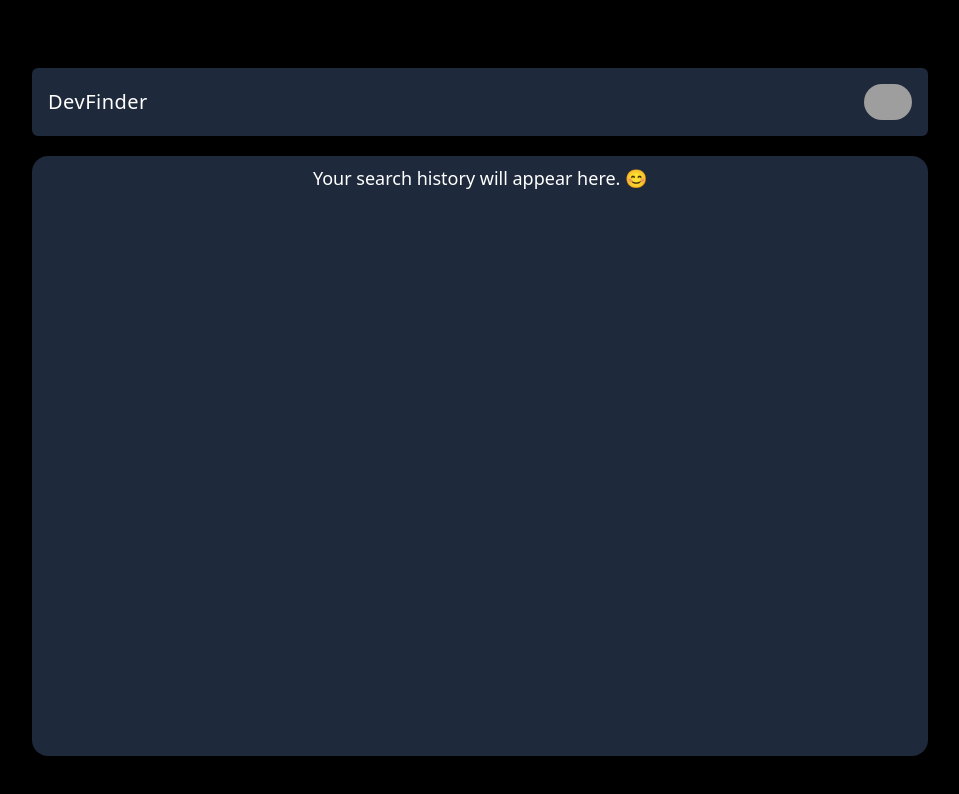
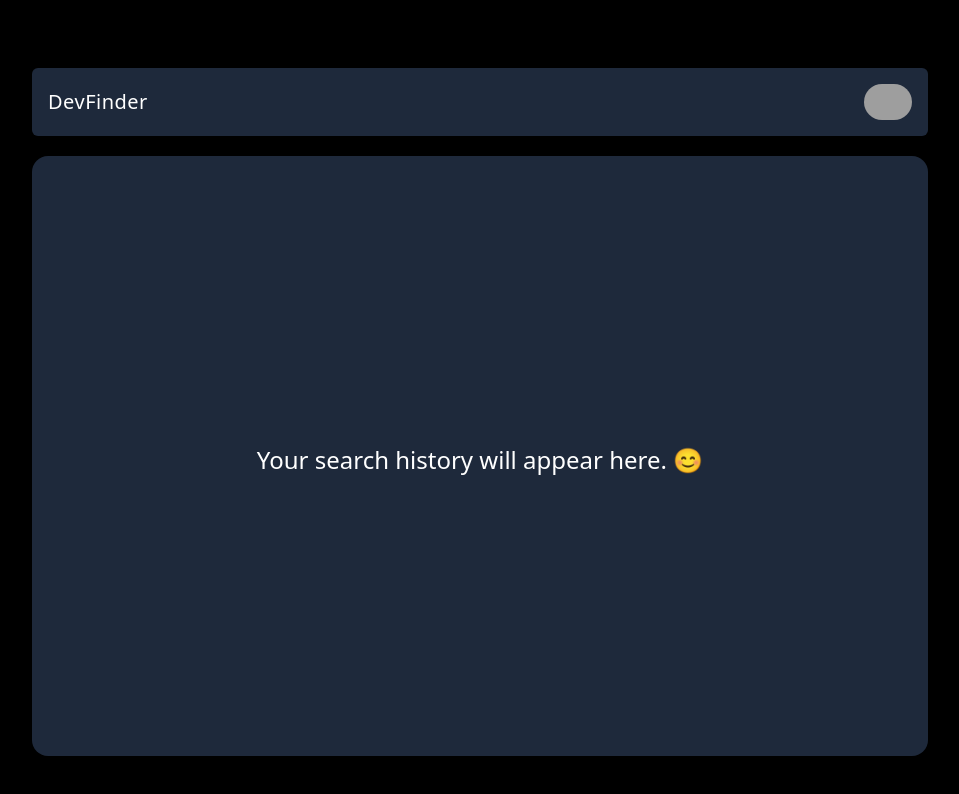
Before and after one commit to Aayush259/Find-GitHub-User, a React (Vite) app: page /Find-GitHub-User/history in a window 1280 px wide. Shown: the top 794 px of the page, without its empty margins (160-1119 px from the left). Built offline with nearby package versions, Linux system fonts and the light colour scheme; grey boxes are pictures that could not be loaded.

Commit message:
Update history UI

```diff
--- a/src/App.jsx
+++ b/src/App.jsx
@@ -1,13 +1,30 @@
-import React from 'react';
+import React, { useState, useEffect } from 'react';
+import { Outlet } from 'react-router-dom';
+import { HistoryContextProvider } from './historyContext/HistoryContext.jsx'
 import Header from './components/Header.jsx';
-import { Outlet } from 'react-router-dom';
 
 export default function App() {
 
+  // State for user history,
+  const [userHistory, setUserHistory] = useState([]);
+
+  // Getting history from local storage.
+  useEffect(() => {
+    const history = JSON.parse(localStorage.getItem('history')) || [];
+    setUserHistory(history);
+  }, []);
+
+  // Updating history in local storage when userHistory state changes.
+  useEffect(() => {
+    localStorage.setItem('history', JSON.stringify(userHistory));
+  }, [userHistory]);
+
   return (
     <div className='bg-black text-white min-h-screen overflow-x-hidden flex flex-col justify-center items-center'>
-      <Header />
-      <Outlet />
+      <HistoryContextProvider value={{ userHistory, setUserHistory }}>
+        <Header />
+        <Outlet />
+      </HistoryContextProvider>
     </div>
   );
 };
--- a/src/components/GithubUserInfo.jsx
+++ b/src/components/GithubUserInfo.jsx
@@ -1,5 +1,6 @@
-import React from 'react';
+import React, { useContext, useEffect } from 'react';
 import PropTypes from 'prop-types';
+import { HistoryContext } from '../historyContext/HistoryContext.jsx';
 import locationIcon from '../images/location-dot-light.svg';
 import buildingIcon from '../images/building-light.svg';
 import linkIcon from '../images/link-light.svg';
@@ -22,6 +23,14 @@ GitHubUserInfo.propTypes = {
 };
 
 export default function GitHubUserInfo({ Data }) {
+
+    // Getting setUserHistory function from context.
+    const {setUserHistory} = useContext(HistoryContext);
+
+    // Updating userHistory.
+    useEffect(() => {
+        setUserHistory(prevHistory => [{id: Date.now(), name: Data['login']}, ...prevHistory]);
+    }, []);
 
     return (
         <>
--- a/src/components/History.jsx
+++ b/src/components/History.jsx
@@ -1,16 +1,10 @@
-import React, { useEffect, useState } from 'react';
-import Loader from './Loader.jsx';
+import React, { useContext } from 'react';
+import { HistoryContext } from '../historyContext/HistoryContext.jsx';
 
 export default function History() {
 
-    // State for userHistory.
-    const [userHistory, setUserHistory] = useState(null);
-
-    // Getting history from local storage.
-    useEffect(() => {
-        const history = JSON.parse(localStorage.getItem('history')) || [{id: null, name: 'Your search history will appear here. 😊'}];
-        setUserHistory(history);
-    }, []);
+    // Getting history from context.
+    const { userHistory } = useContext(HistoryContext);
 
     // This function returns the date in the format day-month-year.
     const formatDate = (milliseconds) => {
@@ -27,21 +21,30 @@ export default function History() {
 
     return (
         <div className='
-            flex flex-col items-center mb-4 p-2 mx-auto mt-1
+            flex flex-col items-center mb-4 p-2 pt-4 mx-auto mt-1
             max-w-4xl w-[95%] min-h-[75vh]
             bg-slate-800
             rounded-2xl'
         >
             {
-                userHistory ?
-                userHistory.map((history) => <p
+                userHistory.length > 0 ?
+                userHistory.map((history) => <div
                     key={history.id}
                     className='
-                        text-lg'
+                        text-lg w-full flex justify-between
+                        border-b border-slate-500 p-3'
                 >
-                    <span>{formatDate(history['id'])}</span><span>{history['name']}</span>
-                </p>) :
-                <Loader />
+                    <p className='w-full'><span className=''>{formatDate(history['id'])}</span><span className='pl-7'>{history['name']}</span></p>
+                    <button className='hover:opacity-80'>
+                        <img src='https://raw.githubusercontent.com/Aayush259/Dictionary/c4256ba868a07d677bcc25ff861a58f8606969d8/src/images/xmark-light.svg' alt='Remove item' width={20} />
+                    </button>
+                </div>) :
+                <span
+                    className='
+                        text-2xl block m-auto'
+                >
+                    Your search history will appear here. 😊
+                </span>
             }
         </div>
     );
```
